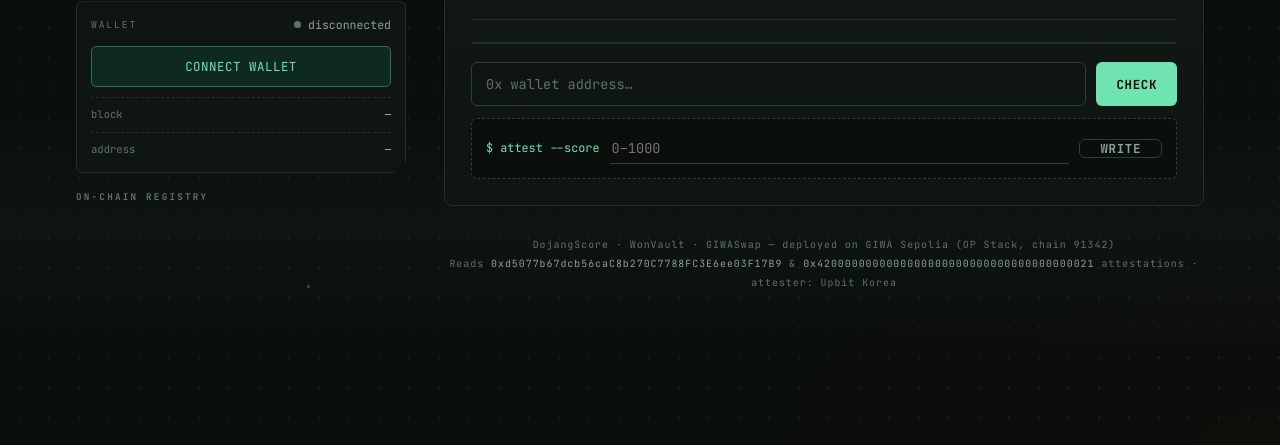
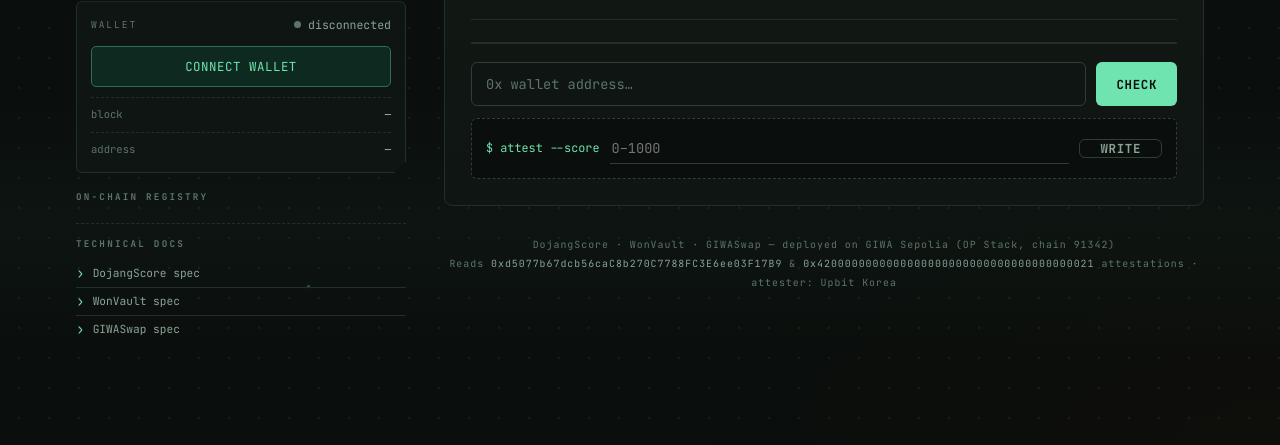
Before and after one commit to thedivine1/giwa-defi-suite, a website: page frontend/index.html in a window 1280 px wide. Shown: the part 355-800 px from the top of the page. Drawn offline with nearby package versions, Linux system fonts and the light colour scheme.

Commit message:
feat: add Technical Docs link group to index.html rail and deck.html footer

```diff
--- a/frontend/index.html
+++ b/frontend/index.html
@@ -1118,6 +1118,50 @@
             color: var(--rose);
             background: rgba(224, 145, 143, .08)
         }
+
+        .docs-rail {
+            margin-top: 18px;
+            padding-top: 14px;
+            border-top: 1px dashed var(--line)
+        }
+
+        .docs-rail h4 {
+            font-family: var(--mono);
+            font-size: .58rem;
+            letter-spacing: .24em;
+            color: var(--faint);
+            text-transform: uppercase;
+            margin-bottom: 8px
+        }
+
+        .docs-rail a {
+            display: flex;
+            align-items: center;
+            gap: 8px;
+            font-family: var(--mono);
+            font-size: .7rem;
+            color: var(--muted);
+            text-decoration: none;
+            padding: 5px 0;
+            border-bottom: 1px solid var(--line);
+            transition: .15s
+        }
+
+        .docs-rail a:last-child {
+            border-bottom: none
+        }
+
+        .docs-rail a::before {
+            content: '\203A';
+            color: var(--jade);
+            font-size: .9rem;
+            line-height: 1
+        }
+
+        .docs-rail a:hover {
+            color: var(--jade);
+            transform: translateX(2px)
+        }
     </style>
 </head>
 
@@ -1147,6 +1191,12 @@
             <div class="registry">
                 <h4>On-chain registry</h4>
                 <div id="reg"></div>
+            </div>
+            <div class="docs-rail">
+                <h4>Technical docs</h4>
+                <a href="doc-score.html">DojangScore spec</a>
+                <a href="doc-vault.html">WonVault spec</a>
+                <a href="doc-swap.html">GIWASwap spec</a>
             </div>
         </aside>
 
```
Also changed, not shown: frontend/deck.html (+6 -0 lines).
